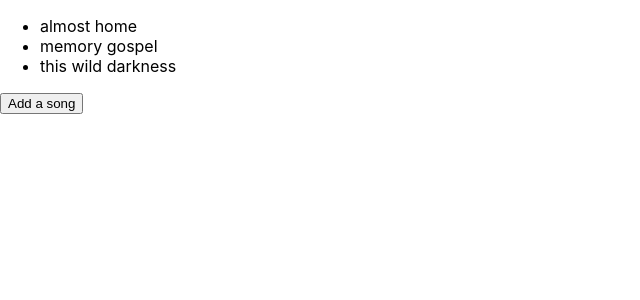
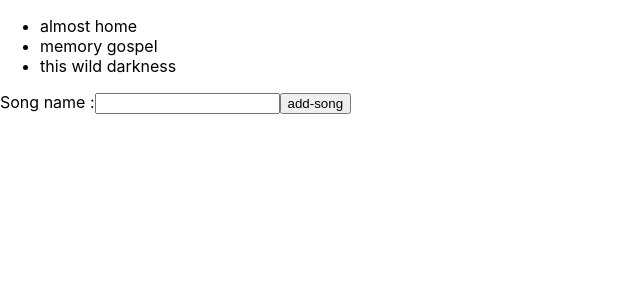
Before and after one commit to gayashan4lk/react-hooks-app, a React (Create React App) app: page / in a window 1280 px wide. Shown: the top 300 px of the page, without its empty margins (0-640 px from the left). Built offline with nearby package versions, Linux system fonts and the light colour scheme.

Commit message:
add song adding function

```diff
--- a/src/components/NewSongForm.js
+++ b/src/components/NewSongForm.js
@@ -1,7 +1,19 @@
 import React, { useState } from 'react';
 
-const NewSongFrom = () => {
-  return (  );
+const NewSongForm = ({ addSong }) => {
+  const [title, setTitle] = useState('');
+  const handleSubmit = (e) => {
+    e.preventDefault();
+    addSong(title);
+    setTitle('');
+  }
+  return (
+    <form onSubmit={handleSubmit}>
+      <label>Song name :</label>
+      <input type="text" value={title} onChange={(e) => setTitle(e.target.value)} required/>
+      <input type="submit" value="add-song"/>
+    </form>
+  );
 }
 
-export default NewSongFrom;
+export default NewSongForm;
--- a/src/components/SongsList.js
+++ b/src/components/SongsList.js
@@ -1,5 +1,6 @@
 import React, { useState } from 'react';
 import { v4 as uuidv4 } from 'uuid';
+import NewSongForm from './NewSongForm';
 
 const SongList = () => {
   const [songs, setSongs] = useState([
@@ -7,8 +8,8 @@
     { title: 'memory gospel', id:2 },
     { title: 'this wild darkness', id:3 }
   ]);
-  const addSong = () => {
-    setSongs([...songs, {title: 'new song', id: uuidv4() }])
+  const addSong = (title) => {
+    setSongs([...songs, {title: title, id: uuidv4() }])
   }
   return (
     <div className='song-list'>
@@ -17,7 +18,7 @@
           return (<li key={song.id}> {song.title} </li>);
         })}
       </ul>
-      <button onClick={addSong}>Add a song</button>
+      <NewSongForm addSong={addSong} />
     </div>
   );
 }
```
